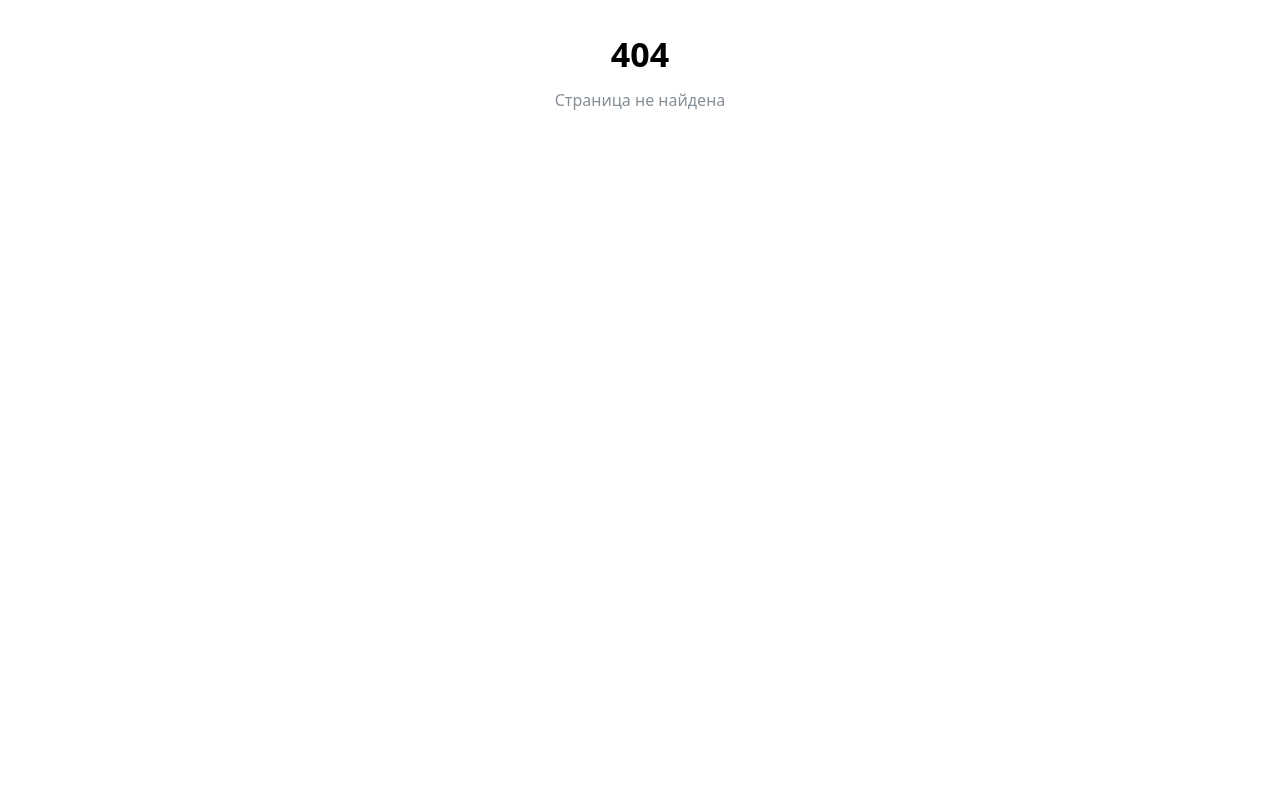
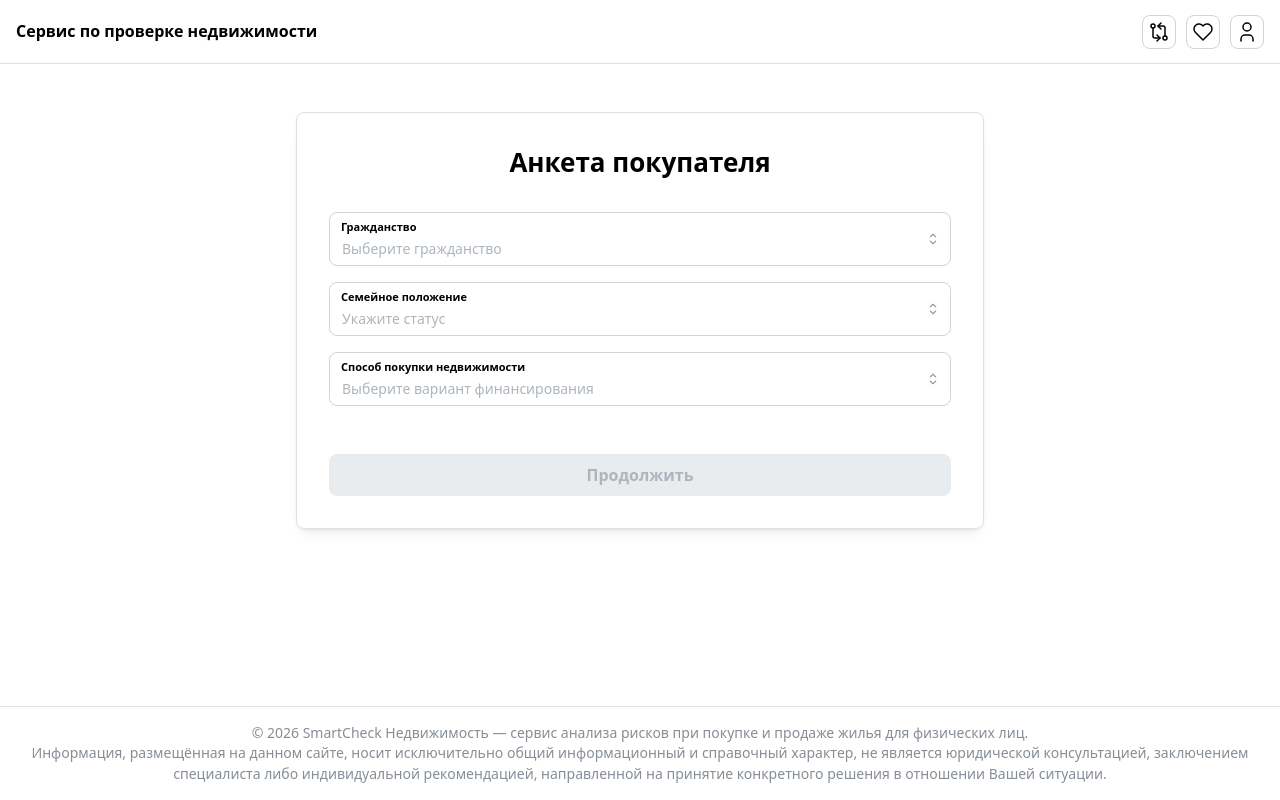
Before and after one commit to Kolomsim/CP-Project1, a React (Vite) app in the folder frontend/: page /deal/deal_form in a window 1280 px wide. Before the commit this address had no page. Built offline with nearby package versions, Linux system fonts and the light colour scheme.

Commit message:
added new pages

```diff
--- a/frontend/src/App.tsx
+++ b/frontend/src/App.tsx
@@ -2,10 +2,12 @@ import { Route, Routes } from 'react-router'
 import { Container, Stack, Text, Title } from '@mantine/core'
 import HomePage from './pages/home'
 import DealPage from './pages/deal'
+import DealFormPage from './pages/deal/deal_form'
 import KbPage from './pages/kb'
 import ComparisonPage from './pages/comparison'
 import FavoritesPage from './pages/favorites'
 import { AuthPage } from './pages/auth'
+import PrivacyPage from './pages/privacy_policy/privacy_policy'
 
 function NotFound() {
   return (
@@ -23,10 +25,12 @@ function App() {
     <Routes>
       <Route path="/" element={<HomePage />} />
       <Route path="/deal" element={<DealPage />} />
+      <Route path="/deal/deal_form" element={<DealFormPage />} />
       <Route path="/kb" element={<KbPage />} />
       <Route path="/comparison" element={<ComparisonPage />} />
       <Route path="/favorites" element={<FavoritesPage />} />
       <Route path="/auth" element={<AuthPage />} />
+      <Route path="/privacy" element={<PrivacyPage />} />
       <Route path="*" element={<NotFound />} />
     </Routes>
   )
--- a/frontend/src/components/AppLayout.tsx
+++ b/frontend/src/components/AppLayout.tsx
@@ -42,15 +42,14 @@ export function AppLayout({ children }: AppLayoutProps) {
               <IconHeart stroke={1.5} />
             </ActionIcon>
             <ActionIcon
+              component={Link}
+              to="/auth"
               variant="default"
               aria-label="Профиль"
               size="lg"
-              component={Link}
-              to="/auth"
-              >
+            >
               <IconUser stroke={1.5} />
             </ActionIcon>
-
           </Group>
         </Group>
       </AppShell.Header>
@@ -64,6 +63,9 @@ export function AppLayout({ children }: AppLayoutProps) {
           © 2026 SmartCheck Недвижимость — сервис анализа рисков при покупке и
           продаже жилья для физических лиц.
         </Text>
+        <Text size="sm" c="dimmed" ta="center">
+          Информация, размещённая на данном сайте, носит исключительно общий информационный и справочный характер, не является юридической консультацией, заключением специалиста либо индивидуальной рекомендацией, направленной на принятие конкретного решения в отношении Вашей ситуации.
+        </Text>
       </AppShell.Footer>
     </AppShell>
   )
--- /dev/null
+++ b/frontend/src/pages/auth/CheckboxCard.module.css
@@ -0,0 +1,12 @@
+.button {
+    display: flex;
+    width: 100%;
+    border: 1px solid light-dark(var(--mantine-color-gray-3), var(--mantine-color-dark-8));
+    border-radius: var(--mantine-radius-md);
+    padding: var(--mantine-spacing-lg);
+    background-color: light-dark(var(--mantine-color-white), var(--mantine-color-dark-8));
+
+    @mixin hover {
+      background-color: light-dark(var(--mantine-color-gray-0), var(--mantine-color-dark-9));
+    }
+  }
--- a/frontend/src/pages/auth/index.tsx
+++ b/frontend/src/pages/auth/index.tsx
@@ -1,7 +1,7 @@
 import {
     Anchor,
+    Checkbox,
     Button,
-    Checkbox,
     Group,
     Paper,
     type PaperProps,
@@ -9,10 +9,13 @@ import {
     Stack,
     Text,
     TextInput,
+    UnstyledButton,
   } from '@mantine/core';
   import { useForm } from '@mantine/form';
   import { upperFirst, useToggle } from '@mantine/hooks';
+  import { useState } from 'react';
   import { AppLayout } from '../../components/AppLayout';
+  import classes from './CheckboxCard.module.css';
 
 
   export function AuthPage(props: PaperProps) {
@@ -30,6 +33,8 @@ import {
         password: (val) => (val.length <= 6 ? 'Password should include at least 6 characters' : null),
       },
     });
+
+    const [value, onChange] = useState(false);
 
     return (
         <AppLayout>
@@ -92,9 +97,30 @@ import {
                         ? 'Already have an account? Login'
                         : "Don't have an account? Register"}
                     </Anchor>
-                    <Button type="submit" radius="xl">
+                    {<Button type="submit" radius="xl">
                     {upperFirst(type)}
                     </Button>
+}
+                    <UnstyledButton component="label" className={classes.button}>
+                        <Checkbox
+                            checked={value}
+                            onChange={(event) => onChange(event.currentTarget.checked)}
+                            size="md"
+                            mr="xl"
+                            styles={{ input: { cursor: 'pointer' } }}
+                        />
+
+                        <div>
+                            <Text size="xs" c="dimmed" ta="center">
+                                Нажимая на кнопку, вы даете согласие на обработку ваших{' '}
+                                <Anchor href="/privacy" target="_blank" inherit underline="always">
+                                персональных данных
+                                </Anchor>
+                            </Text>
+                        </div>
+                        </UnstyledButton>
+
+
                 </Group>
                 </form>
             </Paper>
--- /dev/null
+++ b/frontend/src/pages/deal/deal_form/index.tsx
@@ -0,0 +1,105 @@
+import { useState } from 'react'
+import { Button, Container, Paper, Select, Stack, Title } from '@mantine/core'
+import { AppLayout } from '../../../components/AppLayout'
+
+const citizenshipData = [
+  { value: 'russian', label: 'Российская Федерация' },
+  { value: 'foreign', label: 'Иностранное гражданство' },
+  { value: 'none', label: 'Не имеет гражданства' },
+]
+
+const maritalStatusData = [
+  { value: 'single', label: 'Не женат/не замужем' },
+  { value: 'married', label: 'Женат/замужем' },
+  { value: 'divorced', label: 'Разведен/разведена' },
+  { value: 'widowed', label: 'Вдовец/вдова' },
+  { value: 'cohabitation', label: 'Гражданский брак' },
+]
+
+const purchaseMethodData = [
+  { value: 'full_payment', label: '100% оплата (собственные средства)' },
+  { value: 'mortgage', label: 'Ипотека' },
+  { value: 'installment', label: 'Рассрочка от застройщика' },
+  { value: 'mat_capital', label: 'Материнский капитал' },
+  { value: 'state_support', label: 'Государственная поддержка' },
+  { value: 'other', label: 'Другое' },
+]
+
+const containedInputStyles = {
+  root: {
+    position: 'relative' as const,
+  },
+  input: {
+    height: 54,
+    paddingTop: 18,
+  },
+  label: {
+    position: 'absolute' as const,
+    pointerEvents: 'none' as const,
+    fontSize: 11,
+    paddingLeft: 12,
+    paddingTop: 6,
+    zIndex: 1,
+  },
+}
+
+export default function DealFormPage() {
+  const [citizenship, setCitizenship] = useState<string | null>(null)
+  const [maritalStatus, setMaritalStatus] = useState<string | null>(null)
+  const [purchaseMethod, setPurchaseMethod] = useState<string | null>(null)
+
+  const handleSubmit = () => {
+    console.log('Данные формы:', { citizenship, maritalStatus, purchaseMethod })
+  }
+
+  return (
+    <AppLayout>
+      <Container size="sm" py="xl">
+        <Paper withBorder p="xl" radius="md" shadow="sm">
+          <Title order={2} mb="xl" ta="center">
+            Анкета покупателя
+          </Title>
+
+          <Stack gap="md">
+            <Select
+              label="Гражданство"
+              placeholder="Выберите гражданство"
+              data={citizenshipData}
+              value={citizenship}
+              onChange={(value) => setCitizenship(value)}
+              styles={containedInputStyles}
+            />
+
+            <Select
+              label="Семейное положение"
+              placeholder="Укажите статус"
+              data={maritalStatusData}
+              value={maritalStatus}
+              onChange={(value) => setMaritalStatus(value)}
+              styles={containedInputStyles}
+            />
+
+            <Select
+              label="Способ покупки недвижимости"
+              placeholder="Выберите вариант финансирования"
+              data={purchaseMethodData}
+              value={purchaseMethod}
+              onChange={(value) => setPurchaseMethod(value)}
+              styles={containedInputStyles}
+            />
+
+            <Button
+              fullWidth
+              size="md"
+              mt="xl"
+              onClick={handleSubmit}
+              disabled={!citizenship || !maritalStatus || !purchaseMethod}
+            >
+              Продолжить
+            </Button>
+          </Stack>
+        </Paper>
+      </Container>
+    </AppLayout>
+  )
+}
--- a/frontend/src/pages/deal/index.tsx
+++ b/frontend/src/pages/deal/index.tsx
@@ -2,13 +2,16 @@ import { Button, Container, List, Text, ThemeIcon, Title } from '@mantine/core'
 import classes from './HeroContentLeft.module.css'
 import { AppLayout } from '../../components/AppLayout'
 import { IconCheck } from '@tabler/icons-react'
+import { Link } from 'react-router'
 
 export default function DealPage() {
   return (
     <AppLayout>
       <div className={classes.hero}>
         <Container className={classes.container} size="lg">
-        <Title className={classes.title} order={3} size="h4" mb="sm" mt="xl" fw="medium" ta="center">Заполните форму для релевантной проверки</Title>
+          <Title className={classes.title} order={3} size="h4" mb="sm" mt="xl" fw="medium" ta="center">
+            Заполните форму для релевантной проверки
+          </Title>
           <Text className={classes.description} size="xl" mt="xl" mb="xl">
             Узнайте о скрытых рисках недвижимости за 5 минут
             Ответьте на несколько вопросов о планируемой сделке. Наш алгоритм проанализирует вашу
@@ -30,9 +33,13 @@ export default function DealPage() {
             <List.Item>Пошаговый чек-лист: индивидуальный список документов именно для вашей сделки.</List.Item>
           </List>
 
-        <Button variant="solid" size="xl" radius="md" className={classes.control}>
+          <Button variant="solid" size="xl" radius="md" component={Link} to="/deal/deal_form">
             Начать
           </Button>
+
+          <Text className={classes.description} size="sm" mt="xl" mb="xl">
+            нажимая далее, вы соглашаетесь на обработку персональных данных
+          </Text>
         </Container>
       </div>
     </AppLayout>
--- a/frontend/src/pages/home/index.tsx
+++ b/frontend/src/pages/home/index.tsx
@@ -12,9 +12,21 @@ import {
 import { AppLayout } from '../../components/AppLayout'
 
 const navCards = [
-  { title: 'Сопровождение сделки', to: '/deal' },
-  { title: 'Риелторы', to: '/realtors' },
-  { title: 'База знаний', to: '/kb' },
+  {
+    title: 'Сопровождение сделки',
+    to: '/deal',
+    description: 'Описание сопровождения сделки'
+  },
+  // {
+  //   title: 'Риелторы',
+  //   to: '/realtors',
+  //   description: 'Описание риелторов'
+  // },
+  {
+    title: 'База знаний',
+    to: '/kb', description:
+    'Описание базы знаний'
+  },
 ]
 
 const legalChanges = [
@@ -26,13 +38,30 @@ export default function HomePage() {
   return (
     <AppLayout>
       <Stack gap="xl">
-        <SimpleGrid cols={{ base: 1, sm: 3 }}>
-          {navCards.map(({ title, to }) => (
-            <Card key={title} component={Link} to={to} withBorder>
-              <Card.Section withBorder inheritPadding py="xs">
-                <Text fw={500}>{title}</Text>
+        <SimpleGrid
+          cols={{ base: 1, sm: 2 }}
+          spacing="xl"
+          maw={920}
+          mx="auto"
+          w="100%"
+        >
+          {navCards.map(({ title, to, description }) => (
+            <Card
+              key={title}
+              component={Link}
+              to={to}
+              withBorder
+              padding="lg"
+              mih={200}
+            >
+              <Card.Section withBorder inheritPadding py="md">
+                <Text fw={600} size="lg">
+                  {title}
+                </Text>
               </Card.Section>
-              <Skeleton height={120} mt="md" />
+              <Text c="dimmed" size="md" mt="md">
+                {description}
+              </Text>
             </Card>
           ))}
         </SimpleGrid>
@@ -44,6 +73,9 @@ export default function HomePage() {
             <Stack gap="lg">
               {legalChanges.map(({ id, title, description }) => (
                 <Group key={id} align="flex-start" wrap="nowrap">
+                  {/* <ActionIcon>
+
+                  </ActionIcon> */}
                   <Skeleton height={80} width={80} radius="md" />
                   <Stack flex={1} gap="xs">
                     <Text fw={600}>{title}</Text>
--- /dev/null
+++ b/frontend/src/pages/privacy_policy/privacy_policy.tsx
@@ -0,0 +1,16 @@
+import { Stack, Text, Title } from '@mantine/core'
+import { AppLayout } from '../../components/AppLayout'
+
+export default function PrivacyPolicyPage() {
+  return (
+    <AppLayout>
+        <Stack align="center" gap="md"
+          ta="center" py="xl">
+          <Title order={1}>Политика конфиденциальности</Title>
+          <Text c="dimmed" maw={520}>
+            Наша политика конфиденциальности определяет, как мы обрабатываем ваши персональные данные и обеспечиваем вашу конфиденциальность.
+          </Text>
+        </Stack>
+      </AppLayout>
+  )
+}
```
Lines whose indentation alone changed are shown as unchanged.
